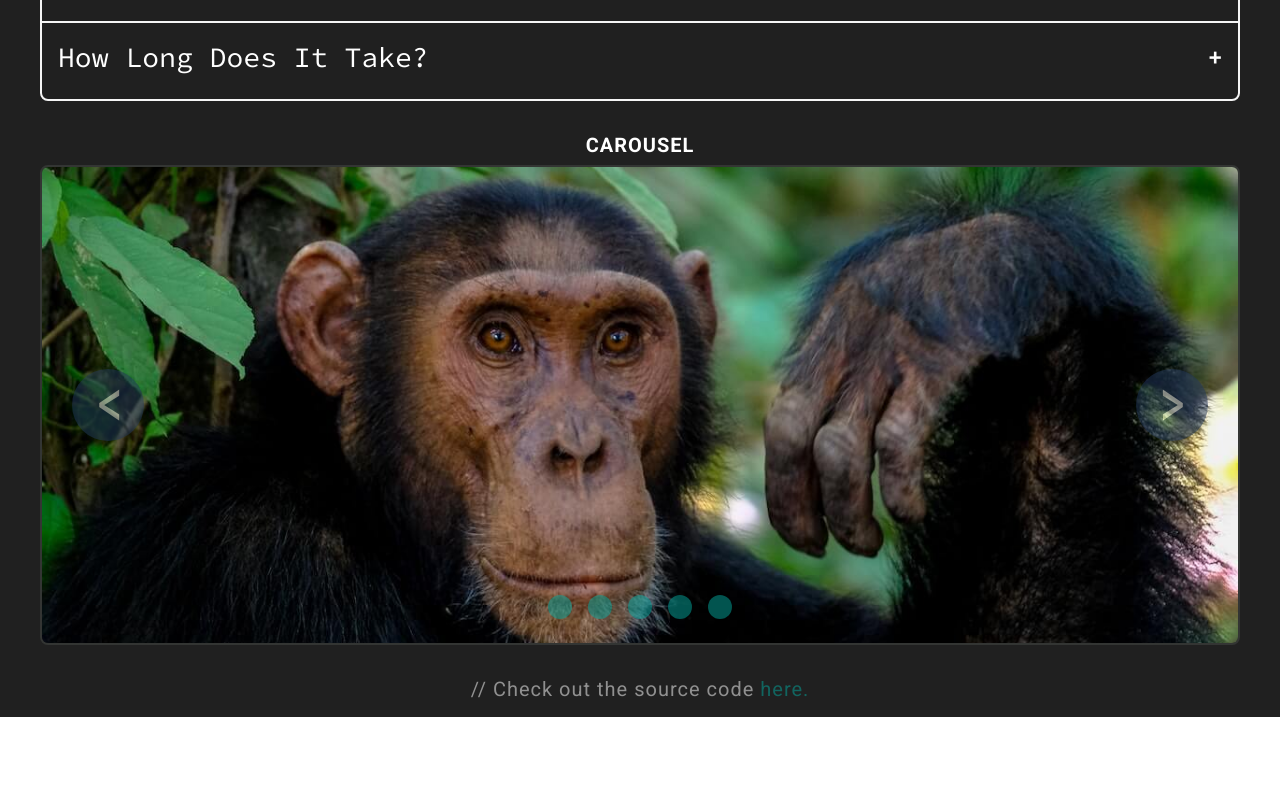
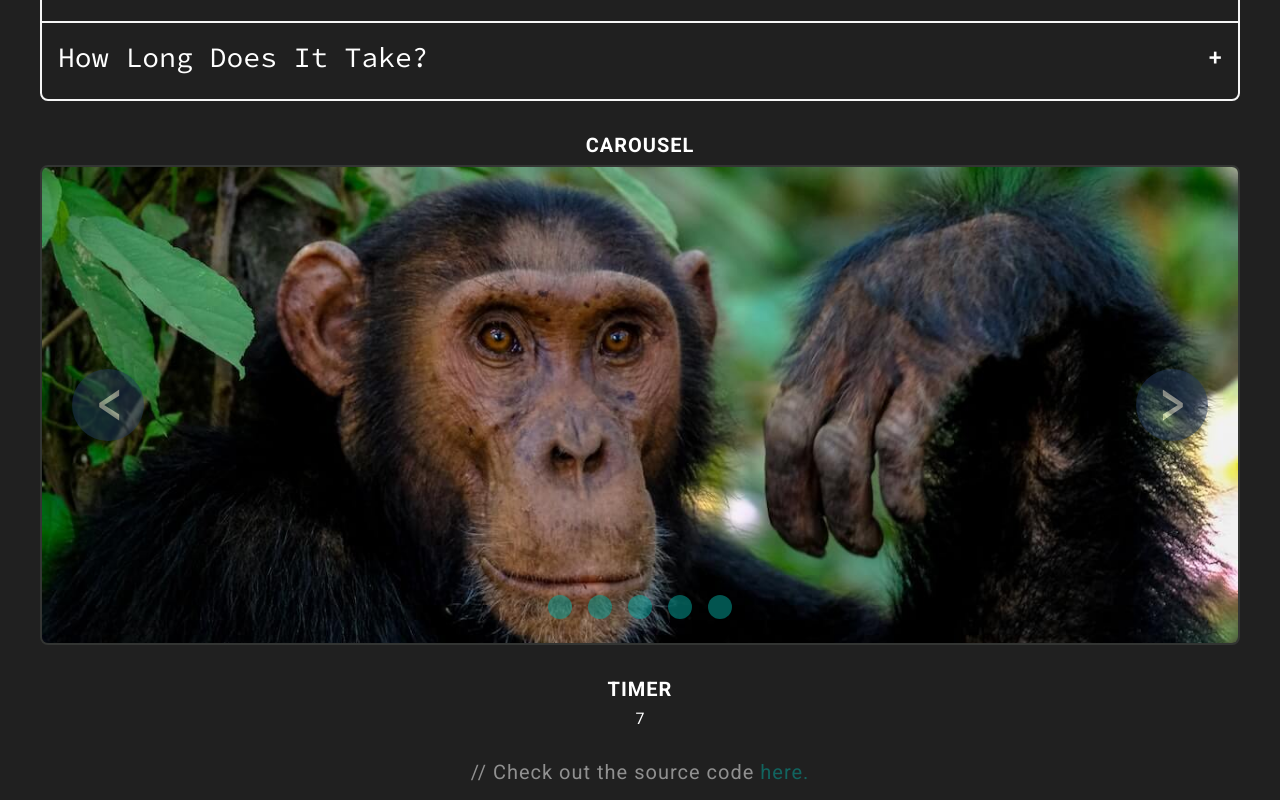
Before and after one commit to KralMarko123/custom-components, a React (Create React App) app: page / in a window 1280 px wide. Shown: the part 1452-2252 px from the top of the page. Before the commit the page ends 2169 px from the top, so only its background shows below. Built offline with nearby package versions, Linux system fonts and the light colour scheme.

Commit message:
started with timer

```diff
--- a/src/App.tsx
+++ b/src/App.tsx
@@ -7,6 +7,7 @@ import Table from "./components/Table/Table";
 import ToDo from "./components/ToDo/ToDo";
 import Accordion from "./components/Accordion/Accordion";
 import Carousel from "./components/Carousel/Carousel";
+import Timer from "./components/Timer/Timer";
 
 const App = () => {
 	const [multipleSelectValue, setMultipleSelectValue] = useState<SelectOption[]>([
@@ -60,6 +61,11 @@ const App = () => {
 				<Carousel imageURLS={IMAGE_URLS} sliderSpeed={0.35} />
 			</div>
 
+			<div className="container">
+				<h2 className="container__title">Timer</h2>
+				<Timer start={10} increment={0.5} />
+			</div>
+
 			<footer className="footer">
 				<h1 className="home__desc">
 					// Check out the source code{" "}
--- /dev/null
+++ b/src/components/Timer/Timer.tsx
@@ -0,0 +1,29 @@
+import { useState, useEffect } from "react";
+import { TimerProps } from "./TimerTypes";
+
+const Timer = ({ start, increment }: TimerProps) => {
+	const [timeLeft, setTimeLeft] = useState<number>(0);
+
+	useEffect(() => {
+		const generateTimer = () => {
+			setTimeLeft(start);
+		};
+		generateTimer();
+	}, [start, increment]);
+
+	useEffect(() => {
+		if (timeLeft === 0) return;
+
+		const interval = setInterval(() => {
+			increment ? setTimeLeft((prev) => prev - increment) : setTimeLeft((prev) => prev - 1);
+		}, 1000);
+
+		return () => {
+			clearInterval(interval);
+		};
+	}, [timeLeft]);
+
+	return <div className="timer__container">{Math.floor(timeLeft)}</div>;
+};
+
+export default Timer;
--- /dev/null
+++ b/src/components/Timer/TimerTypes.ts
@@ -0,0 +1,4 @@
+export type TimerProps = {
+	start: number;
+	increment?: number;
+};
```
